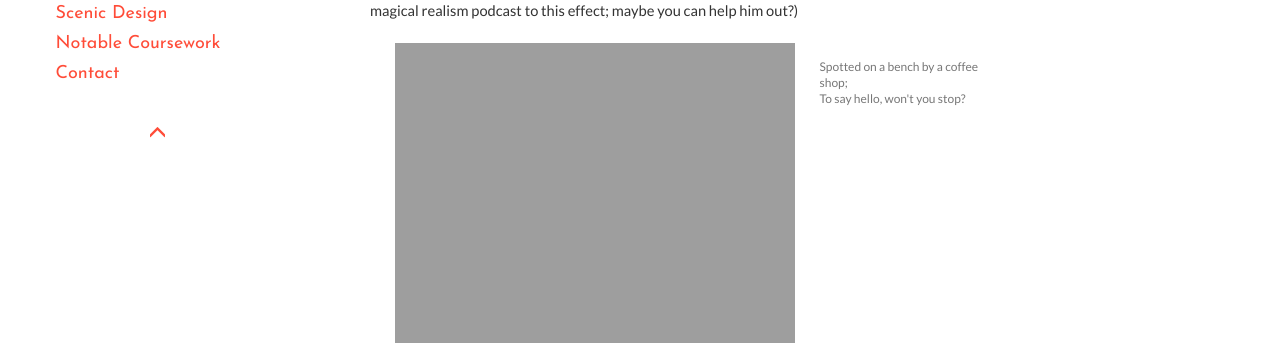
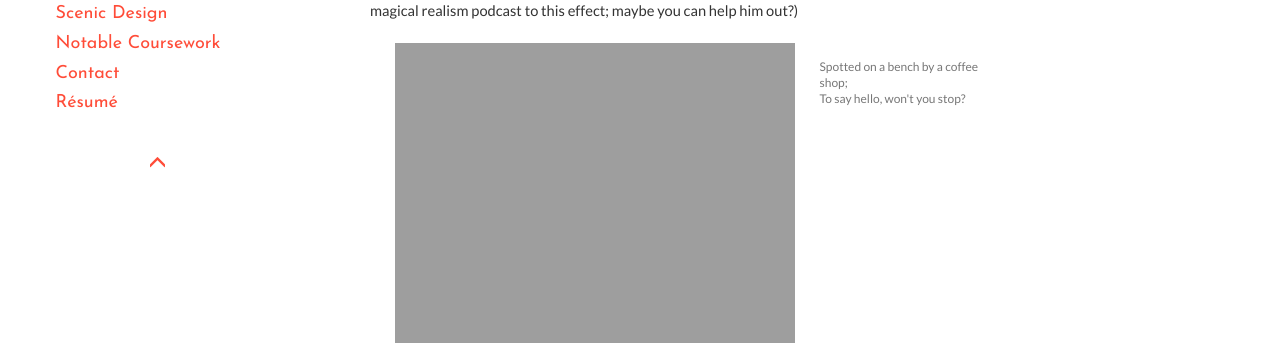
Before and after one commit to shreshthkhilani/shreshthkhilani.github.io, a Jekyll site: the page built from index.html, in a window 1280 px wide. Shown: the part 224-569 px from the top of the page. Built offline with Jekyll 4.4.1, drawn with Linux system fonts in a browser that asks for light colours; nearby versions of some CDN libraries.

Commit message:
Add resume link.

```diff
--- a/_includes/sidebar.html
+++ b/_includes/sidebar.html
@@ -21,6 +21,9 @@
   <h4 class="sidebaritle">
     <a class="postlink" href="#contact">Contact</a>
   </h4>
+  <h4 class="sidebaritle">
+    <a class="postlink" href="{{ site.url }}{{ site.baseurl }}/assets/resume.pdf" target="_blank">Résumé</a>
+  </h4>
   <br>
   <h4 class="sidebaritle" align="center">
     <a class="postlink" href="#header"><span class="glyphicon glyphicon-menu-up" aria-hidden="true"></span></a>
--- a/index.html
+++ b/index.html
@@ -48,6 +48,7 @@ redirect_from: "/404.html"
 
     <h2 id="contact">Contact</h2>
     <p>Make art with Shreshth. Ask him to design your website. Get coffee with him. <br>Find him on Facebook, Instagram, or just email him.</p>
+
   </div>
 
 </div>
```
